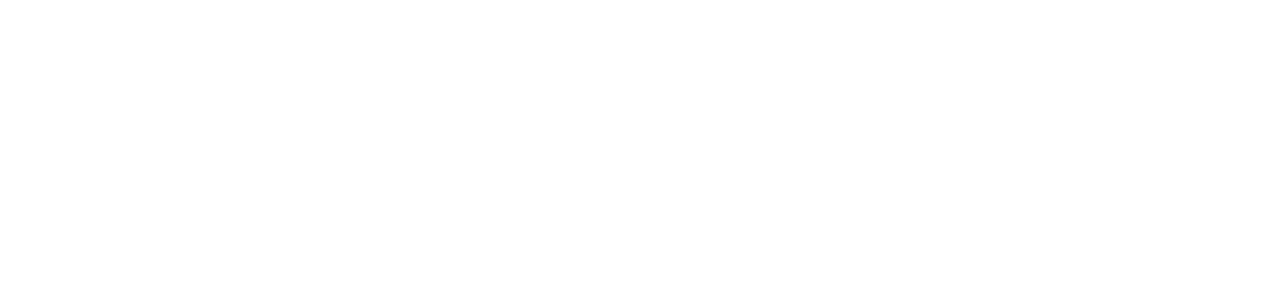
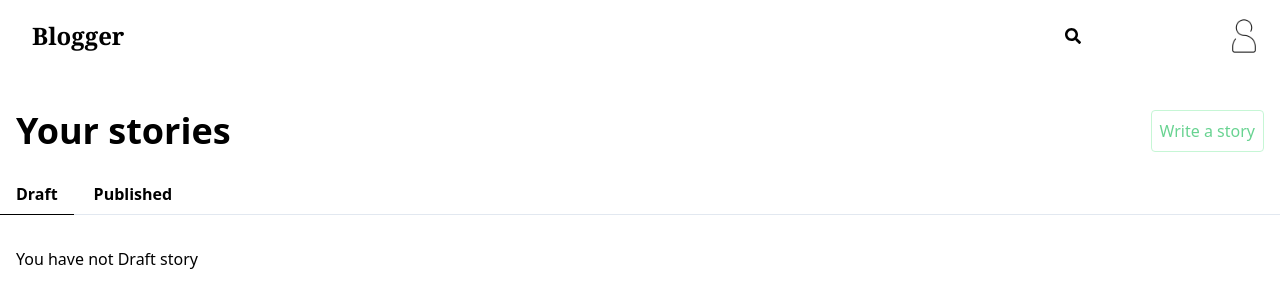
Before and after one commit to AmitKuntal/blogger, a React (Create React App) app: page /story in a window 1280 px wide. Shown: the top 308 px of the page. Built offline with nearby package versions, Linux system fonts and the light colour scheme.

Commit message:
Create story editor added

```diff
--- a/src/App.js
+++ b/src/App.js
@@ -3,6 +3,8 @@
 import './assets/main.css';
 import './index.css';
 import Home from './page/home';
+import Stories from './page/stories';
+import CreateStory from './page/createstory';
 
 
 function App() {
@@ -10,6 +12,8 @@
     <Router>
       <Route path="/" exact component={Home}/>
       <Route path="/index" exact component={Home}/>
+      <Route path="/story" exact component={Stories}/>
+      <Route path="/create/post" exact component={CreateStory} />
     </Router>
   );
 }
--- /dev/null
+++ b/src/components/editor.jsx
@@ -0,0 +1,48 @@
+import React from 'react';
+import Embed from '@editorjs/embed'
+import Table from '@editorjs/table'
+import Paragraph from '@editorjs/paragraph'
+import List from '@editorjs/list'
+import Warning from '@editorjs/warning'
+import Code from '@editorjs/code'
+import LinkTool from '@editorjs/link'
+import Image from '@editorjs/image'
+import Raw from '@editorjs/raw'
+import Header from '@editorjs/header'
+import Quote from '@editorjs/quote'
+import Marker from '@editorjs/marker'
+import CheckList from '@editorjs/checklist'
+import Delimiter from '@editorjs/delimiter'
+import InlineCode from '@editorjs/inline-code'
+import SimpleImage from '@editorjs/simple-image'
+import EditorJs from 'react-editor-js';
+
+ const EDITOR_JS_TOOLS = {
+  embed: Embed,
+  table: Table,
+  paragraph: Paragraph,
+  list: List,
+  warning: Warning,
+  code: Code,
+  linkTool: LinkTool,
+  image: Image,
+  raw: Raw,
+  header: Header,
+  quote: Quote,
+  marker: Marker,
+  checklist: CheckList,
+  delimiter: Delimiter,
+  inlineCode: InlineCode,
+  simpleImage: SimpleImage
+}
+
+function Editor() {
+
+    return (<div className="w-full">
+        <EditorJs tools={EDITOR_JS_TOOLS.text}  autofocus={false} placeholder="Enter your Title" minHeight={1} className="text-4xl"/>
+        <EditorJs tools={EDITOR_JS_TOOLS} autofocus={false} placeholder="Enter Your Post Here" />
+        </div>
+    );
+  }
+
+export default Editor;
--- a/src/components/navbar.jsx
+++ b/src/components/navbar.jsx
@@ -42,7 +42,7 @@
              }
 
         </nav>
-        { props.login ?<ScrollableMenu />:null}
+        { props.login && props.showScrollNav ?<ScrollableMenu />:null}
         </div>
   );
 }
--- a/src/components/profile.jsx
+++ b/src/components/profile.jsx
@@ -26,8 +26,8 @@
               </div>
             </li>
             <ColoredLine color="gray" />
-            <li class=""><a class="py-2 px-4 block whitespace-no-wrap" href="#">Your Post's</a></li>
-            <li class=""><a class="rounded-b py-2 px-4 block whitespace-no-wrap" href="#">New Post</a></li>
+            <li class=""><a class="py-2 px-4 block whitespace-no-wrap" href="/story">Your Post's</a></li>
+            <li class=""><a class="rounded-b py-2 px-4 block whitespace-no-wrap" href="/create/post">New Post</a></li>
             <ColoredLine color="black" />
             <li class=""><a class="rounded-b py-2 px-4 block whitespace-no-wrap" href="#">Profile</a></li>
             <li class=""><a class="rounded-b py-2 px-4 block whitespace-no-wrap" href="#">Logout</a></li>
--- /dev/null
+++ b/src/components/showstory.jsx
@@ -0,0 +1,34 @@
+import React from 'react';
+function ShowStory(props) {
+  return (
+      <div className="w-full">
+          {props.storyData?
+        props.storyData.map((story) =>(
+            <div className="w-full flex flex-row mb-6 items-center border-b">
+            <div className="w-full flex flex-col">
+              <div className="w-full text-xl sm:text-xl md:text-xl lg:text-2xl">
+                The Third Crisis of 2020 is Almost Here
+              </div>
+              <div className="w-full text-gray-600 font-normal text-sm">
+                 We recently joined a new project with heavy LiveData usage, everywhere. Here’s what we learned about LiveData, Threading and Repositories.
+              </div>
+              <div className="w-full flex flex-row text-gray-800 font-normal text-sm mt-4">
+                 Michael Arceneaux in LEVEL
+              </div>
+              <div className="w-1/2 flex flex-row text-gray-600 font-normal">
+                <div className="w-1/3 text-xs">
+                   Jul 15 .
+                </div>
+                <div className="w-full text-xs">
+                    6 min read
+                </div>
+              </div>
+            </div>
+        </div>
+        ))
+        :"You have not "+props.title}
+        </div>);
+}
+
+
+export default ShowStory;
--- /dev/null
+++ b/src/components/storynavigation.jsx
@@ -0,0 +1,42 @@
+import React from 'react';
+import {connect} from 'react-redux';
+import ShowStory from './showstory';
+function StoryNavigation(props) {
+  const [showPublish, setShowPublish] = React.useState(false);
+  const setShowPublishValue = (value)=>{
+    setShowPublish(value)
+  }
+  return (<>
+    <div className="w-full flex justify-center">
+      <ul class="flex border-b container">
+          <li class="-mb-px mr-1">
+            <a class={ showPublish ?"bg-white inline-block rounded-t py-2 px-4 text-gray-800 font-semibold":"bg-white inline-block border-b border-black rounded-t py-2 px-4 text-black-800 font-semibold"}
+             href="#" onClick ={()=>setShowPublishValue(false)}>Draft</a>
+          </li>
+          <li class="-mb-px mr-1">
+            <a class={showPublish ? "bg-white inline-block border-b border-black rounded-t py-2 px-4 text-gray-800 font-semibold":"bg-white inline-block rounded-t py-2 px-4 text-black-800 font-semibold"}
+             href="#" onClick={()=>setShowPublishValue(true)}>Published</a>
+          </li>
+      </ul>
+      </div>
+      <div className="w-full flex justify-center mt-4">
+        <div class="flex container items-center justify-center m-4">
+              {showPublish ? <ShowStory storyData = {["1","2","3","4"]} title="published story"/>: <ShowStory title="Draft story"/>}
+        </div>
+      </div>
+      </>);
+}
+
+const mapStateToProps =(state)=>{
+  return{
+      login:state.login
+  }
+}
+
+const mapDispatchToProps= (dispatch)=>{
+  return{
+      changeName:()=>{dispatch({})}
+  }
+}
+
+export default connect(mapStateToProps,mapDispatchToProps)(StoryNavigation);
--- /dev/null
+++ b/src/components/yourstoryheader.jsx
@@ -0,0 +1,30 @@
+import React from 'react';
+import {connect} from 'react-redux';
+function YourStoryHeader(props) {
+  return (
+        <div className="w-full flex justify-center">
+            <div className="mt-4 container w-full flex flex-row items-center justify-between p-4 h-auto text-black bg-black-200">
+                <div className="w-1/2">
+                    <h1 className=" font-bold text-xl sm:text-1xl md:text-2xl lg:text-4xl">Your stories</h1>
+                </div>
+                <div className="">
+                    <a href="/create/post"><button className="border border-green-200 p-2 rounded text-green-400">Write a story</button></a>
+                </div>
+            </div>
+        </div>
+  );
+}
+
+const mapStateToProps =(state)=>{
+  return{
+      login:state.login
+  }
+}
+
+const mapDispatchToProps= (dispatch)=>{
+  return{
+      changeName:()=>{dispatch({})}
+  }
+}
+
+export default connect(mapStateToProps,mapDispatchToProps)(YourStoryHeader);
--- /dev/null
+++ b/src/page/createstory.jsx
@@ -0,0 +1,26 @@
+import React from 'react';
+import {connect} from 'react-redux';
+import Navbar from './../components/navbar';
+import Editor from './../components/editor';
+function CreateStory(props) {
+  return (
+        <div className="mainbackgroundcolor">
+            <Navbar  showScrollNav = {false}/>
+            <Editor />
+        </div>
+  );
+}
+
+const mapStateToProps =(state)=>{
+  return{
+      login:state.login
+  }
+}
+
+const mapDispatchToProps= (dispatch)=>{
+  return{
+      changeName:()=>{dispatch({})}
+  }
+}
+
+export default connect(mapStateToProps,mapDispatchToProps)(CreateStory);
--- a/src/page/home.jsx
+++ b/src/page/home.jsx
@@ -11,7 +11,7 @@
 function Home(props) {
   return (
       <div className="mainbackgroundcolor">
-        <Navbar />
+        <Navbar showScrollNav = {true}/>
        {
         props.login ? <Dashboard /> :
        <>
--- /dev/null
+++ b/src/page/stories.jsx
@@ -0,0 +1,28 @@
+import React from 'react';
+import {connect} from 'react-redux';
+import Navbar from './../components/navbar';
+import YourStoryHeading from './../components/yourstoryheader';
+import StoryNavigation from './../components/storynavigation';
+function Stories(props) {
+  return (
+      <div className="mainbackgroundcolor">
+        <Navbar  showScrollNav = {false}/>
+        <YourStoryHeading />
+        <StoryNavigation />
+      </div>
+  );
+}
+
+const mapStateToProps =(state)=>{
+  return{
+      login:state.login
+  }
+}
+
+const mapDispatchToProps= (dispatch)=>{
+  return{
+      changeName:()=>{dispatch({})}
+  }
+}
+
+export default connect(mapStateToProps,mapDispatchToProps)(Stories);
```
Also changed, not shown: package.json (+18 -0 lines), 1 other file (tests, documents, lock files or other folders).
